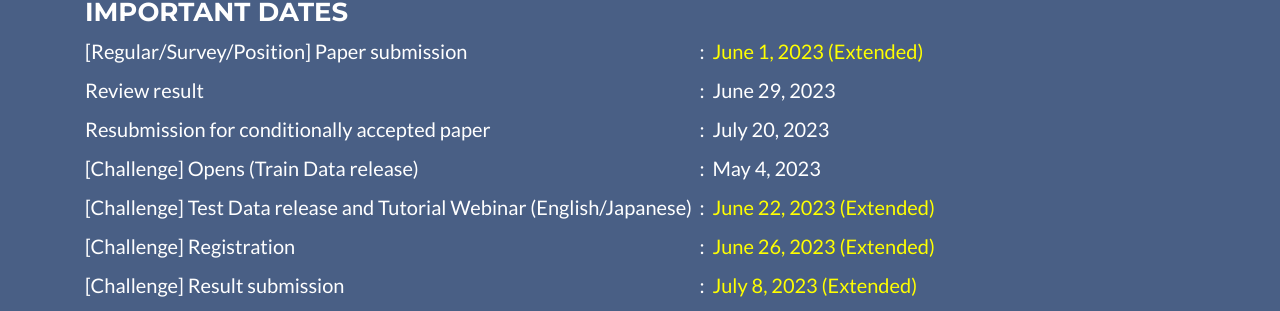
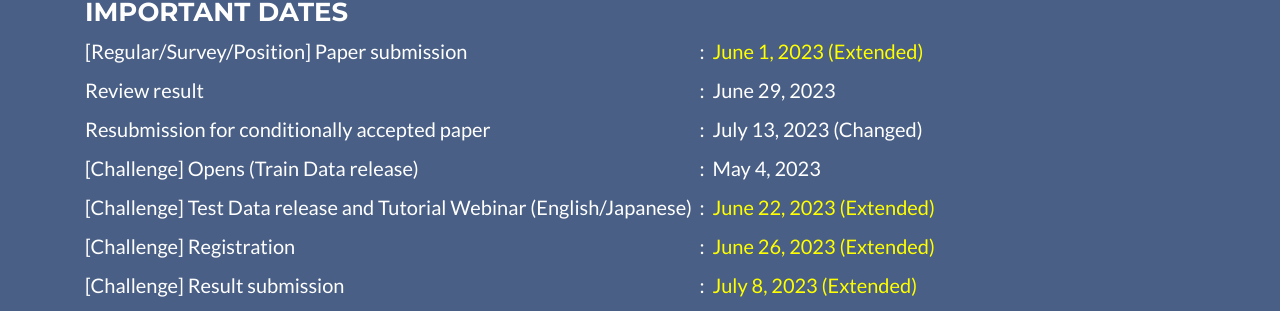
Before and after one commit to abc-research/abc-research.github.io, a Jekyll site: the page built from index.html, in a window 1280 px wide and 900 px high, scrolled down 2971 px. Shown: the part 143-454 px from the top of the window. Built offline with Jekyll 4.4.1, drawn with Linux system fonts in a browser that asks for light colours.

Commit message:
Update _config.yml

```diff
--- a/_config.yml
+++ b/_config.yml
@@ -569,8 +569,7 @@ cfp:
       date: June 29, 2023
     - name: "Resubmission for conditionally accepted paper"
 #      date: July 6, 2023
-#      date: July 13, 2023
-      date: July 20, 2023
+      date: July 13, 2023 (Changed)
     - name: "[Challenge] Opens (Train Data release)"
       date: May 4, 2023
     - name: "[Challenge] Test Data release and Tutorial Webinar (English/Japanese)"
```
